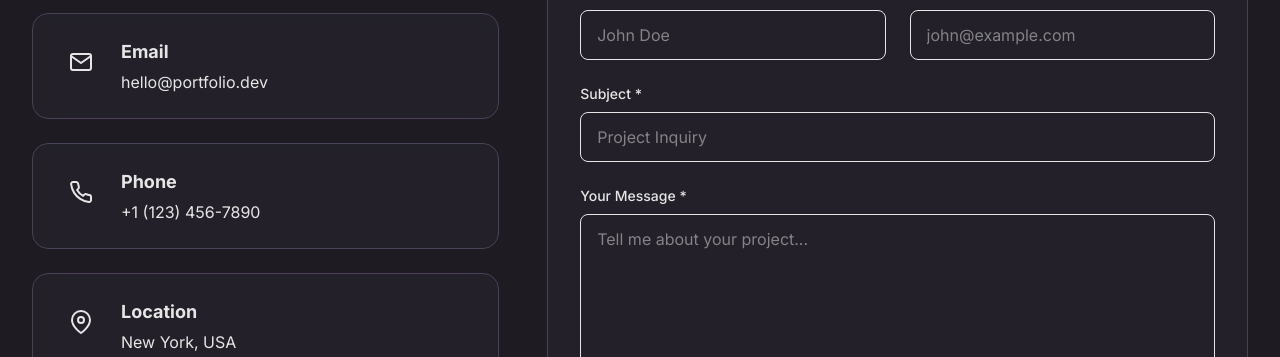
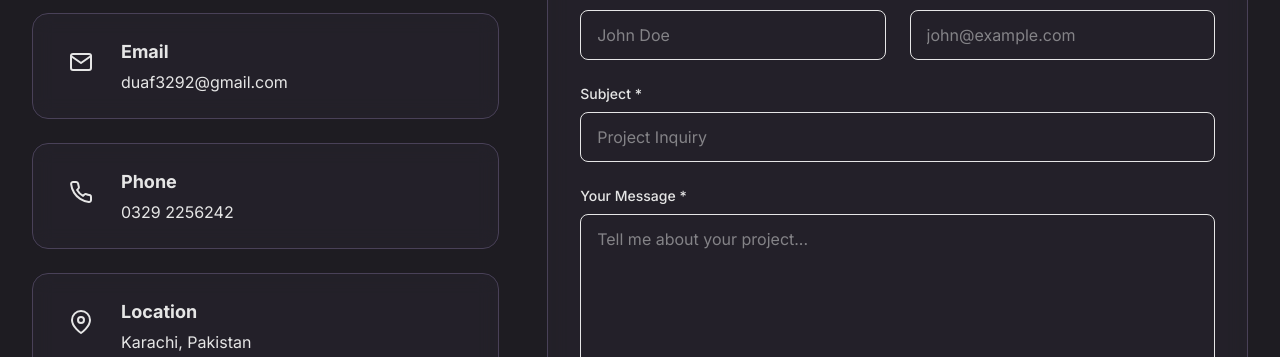
Before and after one commit to duadeveloper34-hue/Dua_Fatima_Portfolio, a Next.js app: page /contact in a window 1280 px wide. Shown: the part 443-800 px from the top of the page. Built offline with nearby package versions, Linux system fonts and the light colour scheme.

Commit message:
Update contact information in Contact component

```diff
--- a/app/components/Contact.js
+++ b/app/components/Contact.js
@@ -19,19 +19,19 @@ export default function Contact() {
     {
       icon: <FiMail className="w-6 h-6" />,
       title: "Email",
-      info: "hello@portfolio.dev",
-      link: "mailto:hello@portfolio.dev",
+      info: "duaf3292@gmail.com",
+      link: "duaf3292@gmail.com",
     },
     {
       icon: <FiPhone className="w-6 h-6" />,
       title: "Phone",
-      info: "+1 (123) 456-7890",
-      link: "tel:+11234567890",
+      info: "0329 2256242",
+      link: "tel:0329 2256242",
     },
     {
       icon: <FiMapPin className="w-6 h-6" />,
       title: "Location",
-      info: "New York, USA",
+      info: "Karachi, Pakistan",
       link: "#",
     },
   ];
```
